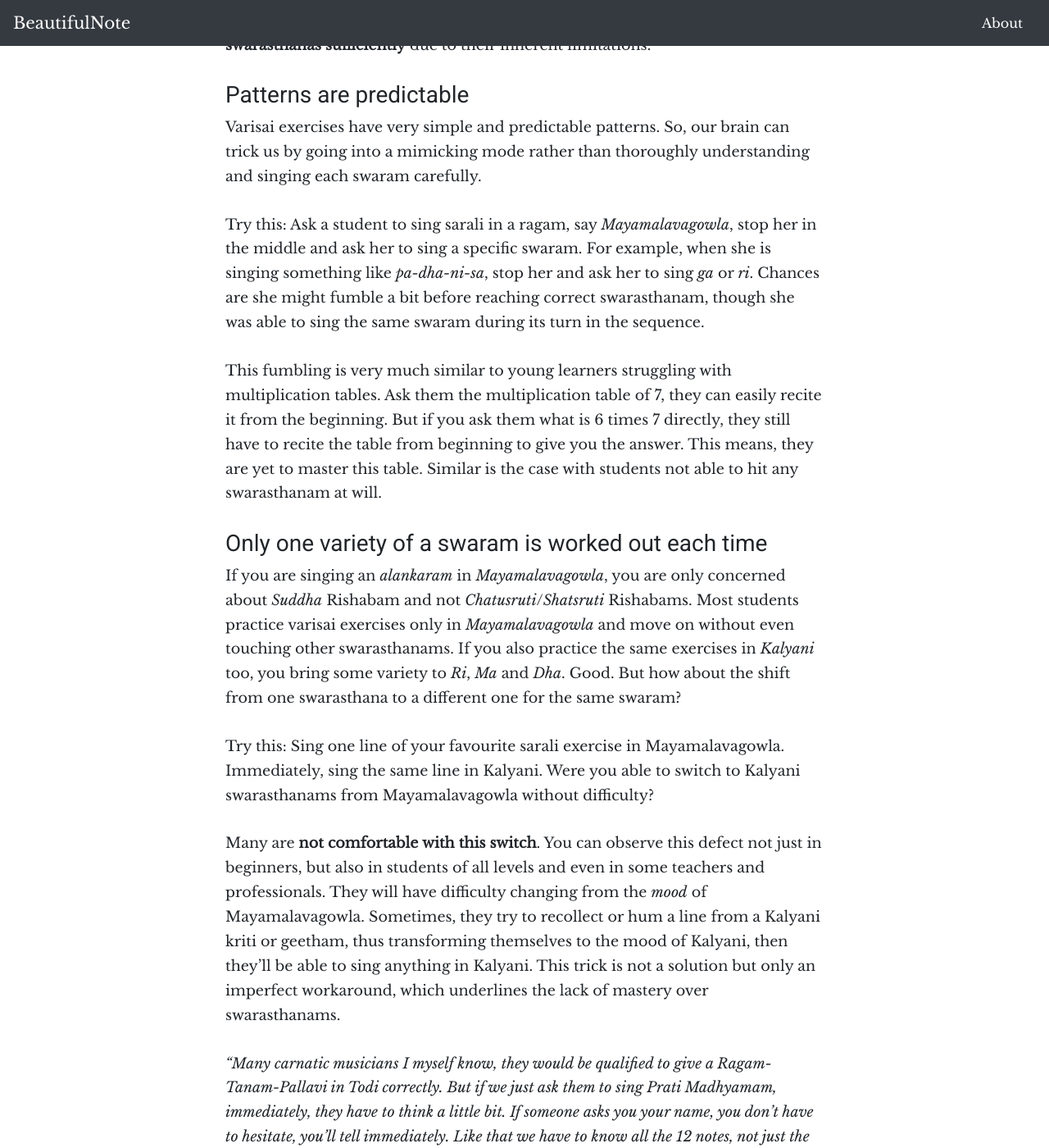
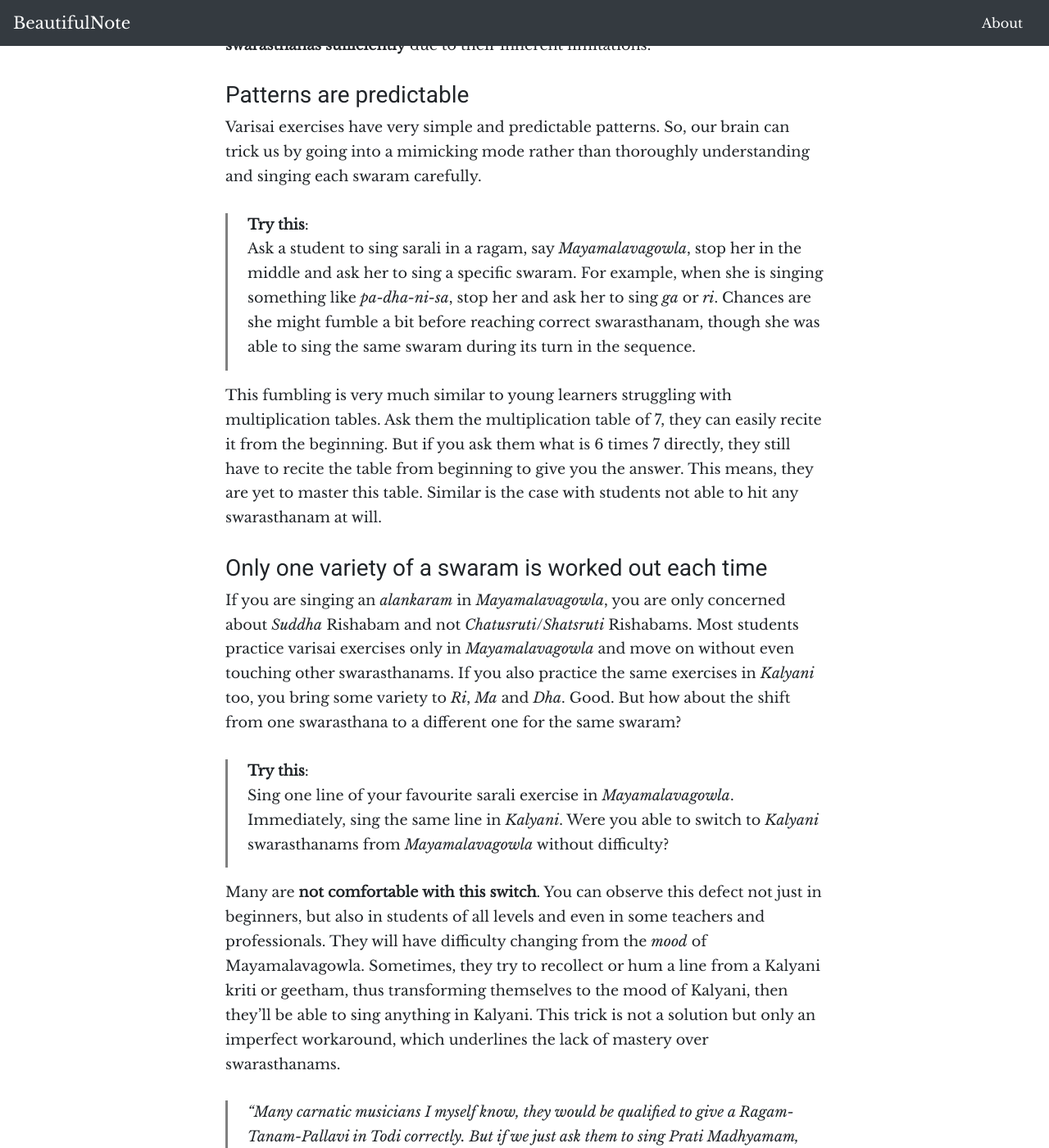
Before and after one commit to ananthp/beautifulnote, a Jekyll site: the page built from blog/_posts/2019-08-07-learning-to-identify-swarasthanas.markdown, in a window 1280 px wide and 1400 px high, scrolled down 1018 px. Shown: the whole window at 82% size. Built offline with Jekyll 4.4.1, drawn with Linux system fonts in a browser that asks for light colours; some of the changed text lies outside the part shown.

Commit message:
tweaked styles and learing swarasthanams post

```diff
--- a/blog/_posts/2019-08-07-learning-to-identify-swarasthanas.markdown
+++ b/blog/_posts/2019-08-07-learning-to-identify-swarasthanas.markdown
@@ -37,7 +37,8 @@ It is generally recommended that one should practice varisai exercises in variou
 
 Varisai exercises have very simple and predictable patterns. So, our brain can trick us by going into a mimicking mode rather than thoroughly understanding and singing each swaram carefully.
 
-> Try this: Ask a student to sing sarali in a ragam, say *Mayamalavagowla*, stop her in the middle and ask her to sing a specific swaram. For example, when she is singing something like *pa-dha-ni-sa*, stop her and ask her to sing *ga* or *ri*. Chances are she might fumble a bit before reaching correct swarasthanam, though she was able to sing the same swaram during its turn in the sequence.
+> **Try this**:
+> Ask a student to sing sarali in a ragam, say *Mayamalavagowla*, stop her in the middle and ask her to sing a specific swaram. For example, when she is singing something like *pa-dha-ni-sa*, stop her and ask her to sing *ga* or *ri*. Chances are she might fumble a bit before reaching correct swarasthanam, though she was able to sing the same swaram during its turn in the sequence.
 
 This fumbling is very much similar to young learners struggling with multiplication tables. Ask them the multiplication table of 7, they can easily recite it from the beginning. But if you ask them what is 6 times 7 directly, they still have to recite the table from beginning to give you the answer. This means, they are yet to master this table. Similar is the case with students not able to hit any swarasthanam at will.
 
@@ -45,11 +46,13 @@ This fumbling is very much similar to young learners struggling with multiplicat
 
 If you are singing an *alankaram* in *Mayamalavagowla*, you are only concerned about *Suddha* Rishabam and not *Chatusruti*/*Shatsruti* Rishabams. Most students practice varisai exercises only in *Mayamalavagowla* and move on without even touching other swarasthanams. If you also practice the same exercises in *Kalyani* too, you bring some variety to *Ri*, *Ma* and *Dha*. Good. But how about the shift from one swarasthana to a different one for the same swaram?
 
-> Try this: Sing one line of your favourite sarali exercise in Mayamalavagowla. Immediately, sing the same line in Kalyani. Were you able to switch to Kalyani swarasthanams from Mayamalavagowla without difficulty?
+> **Try this**:
+> Sing one line of your favourite sarali exercise in *Mayamalavagowla*. Immediately, sing the same line in *Kalyani*. Were you able to switch to *Kalyani* swarasthanams from *Mayamalavagowla* without difficulty?
 
 Many are **not comfortable with this switch**. You can observe this defect not just in beginners, but also in students of all levels and even in some teachers and professionals. They will have difficulty changing from the *mood* of Mayamalavagowla. Sometimes, they try to recollect or hum a line from a Kalyani kriti or geetham, thus transforming themselves to the mood of Kalyani, then they'll be able to sing anything in Kalyani. This trick is not a solution but only an imperfect workaround, which underlines the lack of mastery over swarasthanams.
 
-> *“Many carnatic musicians I myself know, they would be qualified to give a Ragam-Tanam-Pallavi in Todi correctly. But if we just ask them to sing Prati Madhyamam, immediately, they have to think a little bit. If someone asks you your name, you don’t have to hesitate, you’ll tell immediately. Like that we have to know all the 12 notes, not just the notes of one raga.”* — Prince Rama Varma in his lecture <a {{ site.new_tab }} href='https://youtu.be/AivQgaKwEfo'>Introduction to the 12 notes</a>.
+> *“Many carnatic musicians I myself know, they would be qualified to give a Ragam-Tanam-Pallavi in Todi correctly. But if we just ask them to sing Prati Madhyamam, immediately, they have to think a little bit. If someone asks you your name, you don’t have to hesitate, you’ll tell immediately. Like that we have to know all the 12 notes, not just the notes of one raga.”*
+> — **Prince Rama Varma** in his lecture <a {{ site.new_tab }} href='https://youtu.be/AivQgaKwEfo'>Introduction to the 12 notes</a>.
 
 This switch from one ragam to another, fundamentally switching from one set of swarasthanams to other, is not worked out sufficiently in varisai exercises.
 
@@ -67,4 +70,6 @@ The unique aspect of these exercises is that you are **exposed to all swarasthan
 
 In conclusion, do continue to practice your varisais in different ragas. Also dedicate some of your time for focussed swarasthanam training, as provided by <a {{ site.new_tab }} href='https://play.google.com/store/apps/details?id=org.kuyil.sadhakam'>Sādhakam app</a>.
 
-<small>I originally wrote this post as my answer to a question on quora, <a {{ site.new_tab }} href='https://qr.ae/TWvz4g'>Carnatic Music: How to identify and learn SWARASTHANAS?</a></small>
+<p class='footnote'>
+<b>P.S.</b> This post is an elaboration of <a {{ site.new_tab }} href='https://qr.ae/TWvz4g'>my quora answer</a> on this topic.
+</p>
--- a/css/site_theme.sass
+++ b/css/site_theme.sass
@@ -9,6 +9,9 @@ p
 body
   margin-top: 60px
 
+h1, h2, h3, h4
+  font-family: 'Roboto', sans-serif
+
 p
   padding-bottom: 0.8rem
   line-height: 1.7
@@ -18,8 +21,10 @@ p
     padding-bottom: 0px
     margin-bottom: 0px
 
-h1, h2, h3, h4
-  font-family: 'Roboto', sans-serif
+blockquote
+  padding-left: 1.5rem
+  border-left-style: solid
+  border-color: #808080
 
 a
   color: #337ab7
@@ -41,6 +46,10 @@ figcaption
   padding-bottom: 24px
   font-family: 'Libre Baskerville', serif
   font-style: italic
+
+.footnote
+  font-size: 0.9rem
+  line-height: 1.5
 
 .site-footer
   padding-bottom: 1rem
```
